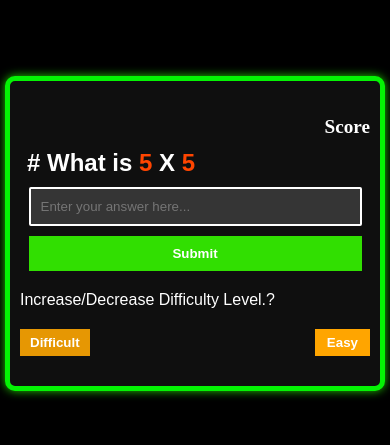
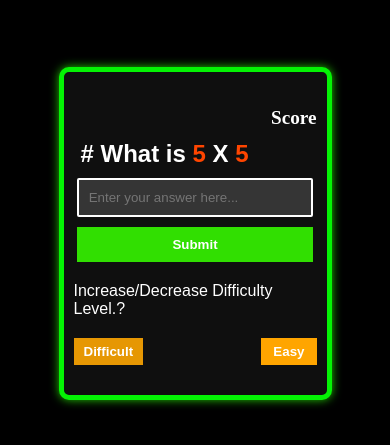
Before and after one commit to Talha-24/Brain-Booster-.., a plain HTML site: page index.html in a window 390 px wide. Shown: the part 189-634 px from the top of the page. Drawn offline with Linux system fonts and the light colour scheme.

Commit message:
App is now Responsive

```diff
--- a/style.css
+++ b/style.css
@@ -105,3 +105,19 @@ p{  text-align: left;
 #difficultybuttons #strengthTwo:active{
     scale: 0.9;
 }
+
+
+@media (max-width: 530px) {
+    .container{
+        color: white;
+       text-align: center;
+        width: 70vmin;
+        background-color: #0f0f0f;
+        box-shadow: 0 0 10px 0 rgba(36, 221, 3, 0.9);
+        border-radius: 10px;
+       border:5px solid rgb(4, 243, 4);
+       padding: 20px 0;
+
+       }
+
+}
```
